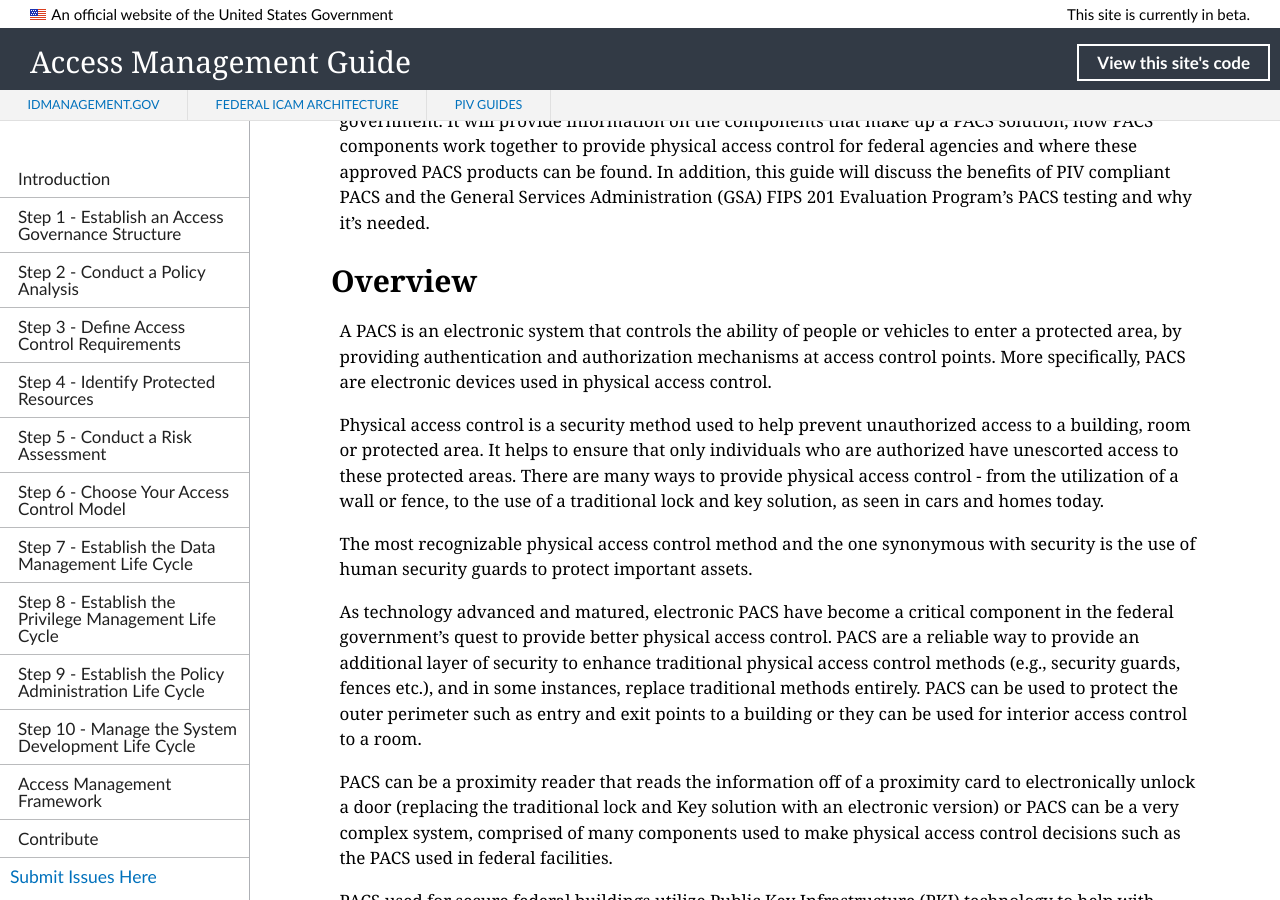
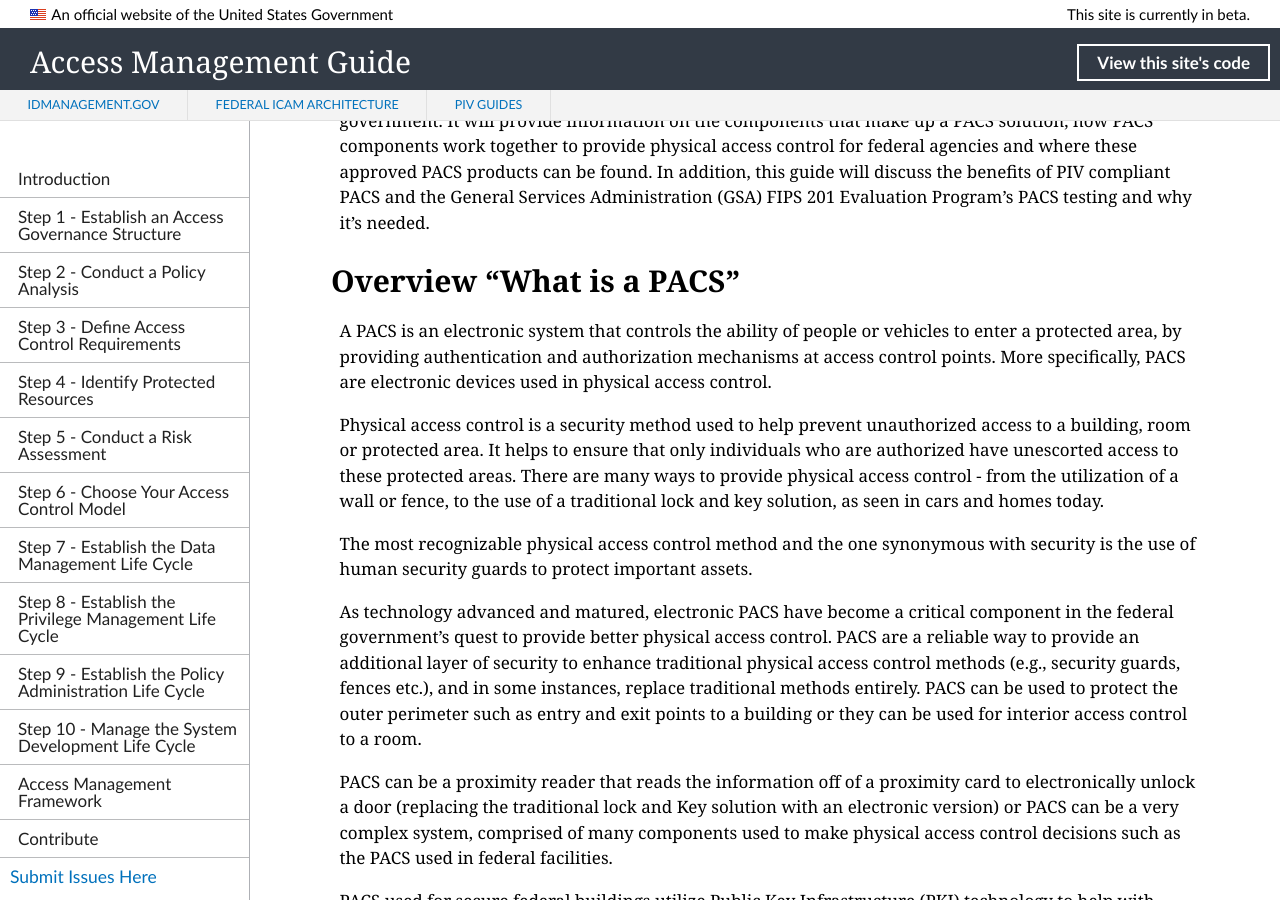
Before and after one commit to GSA/ficam-access, a Jekyll site: the page built from pages/PACS-guide.md, in a window 1280 px wide and 900 px high, scrolled down 402 px. Built offline with Jekyll 4.4.1, drawn with Linux system fonts in a browser that asks for light colours; nearby versions of some CDN libraries.

Commit message:
Changed PACS Playbook Overview Title

```diff
--- a/pages/PACS-guide.md
+++ b/pages/PACS-guide.md
@@ -9,7 +9,7 @@ permalink: /PACS-guide/
 ## Introduction
 This guide is intended to provide a general overview of Federal Information the Processing Standards (FIPS) 201 Personal Identity Verification (PIV) compliant PACS that are used within the federal government.  It will provide information on the components that make up a PACS solution, how PACS components work together to provide physical access control for federal agencies and where these approved PACS products can be found.  In addition, this guide will discuss the benefits of PIV compliant PACS and the General Services Administration (GSA) FIPS 201 Evaluation Program’s PACS testing and why it’s needed.
 
-## Overview
+## Overview "What is a PACS"
 A PACS is an electronic system that controls the ability of people or vehicles to enter a protected area, by providing authentication and authorization mechanisms at access control points.  More specifically, PACS are electronic devices used in physical access control.
 
 Physical access control is a security method used to help prevent unauthorized access to a building, room or protected area.  It helps to ensure that only individuals who are authorized have unescorted access to these protected areas. There are many ways to provide physical access control - from the utilization of a wall or fence, to the use of a traditional lock and key solution, as seen in cars and homes today.
```
